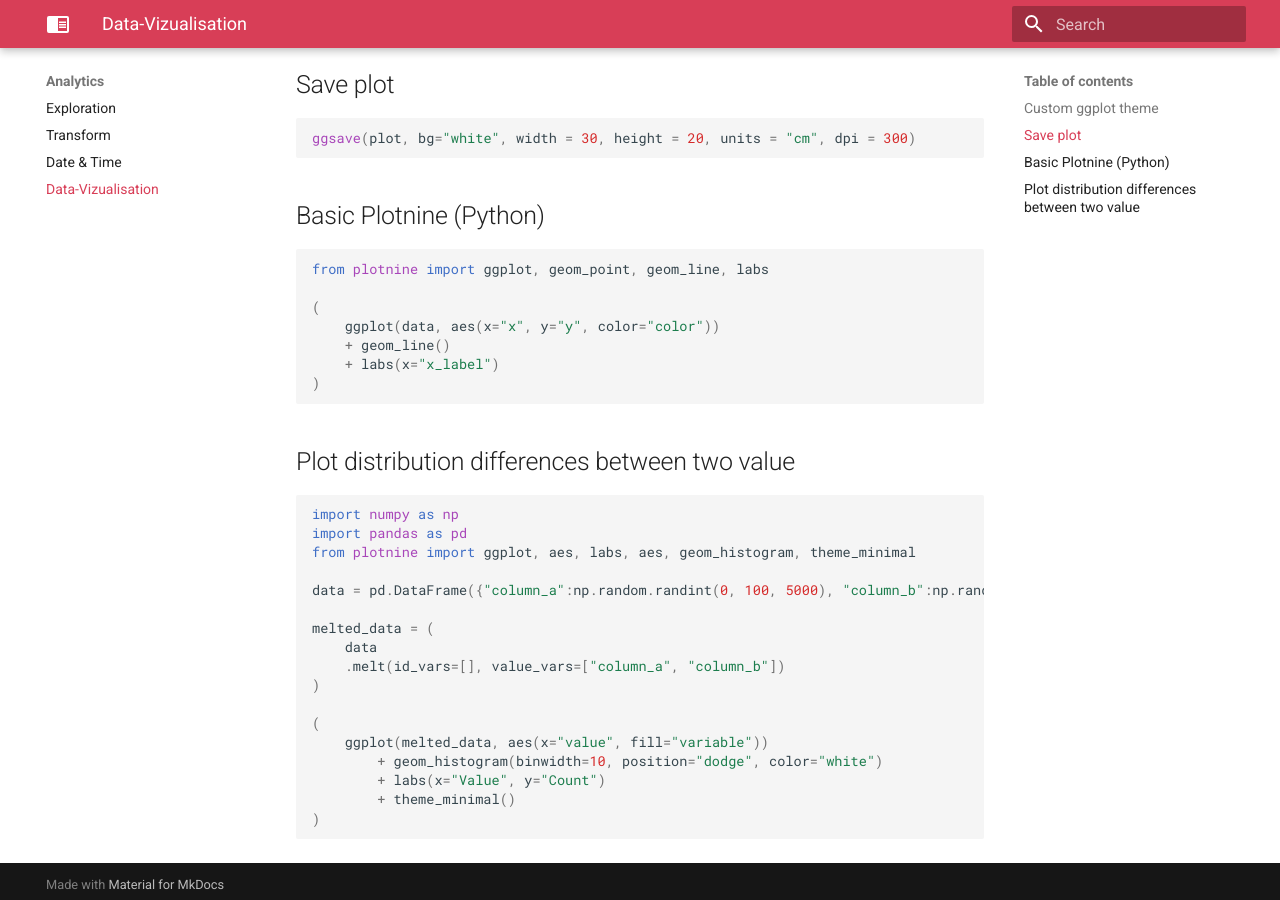
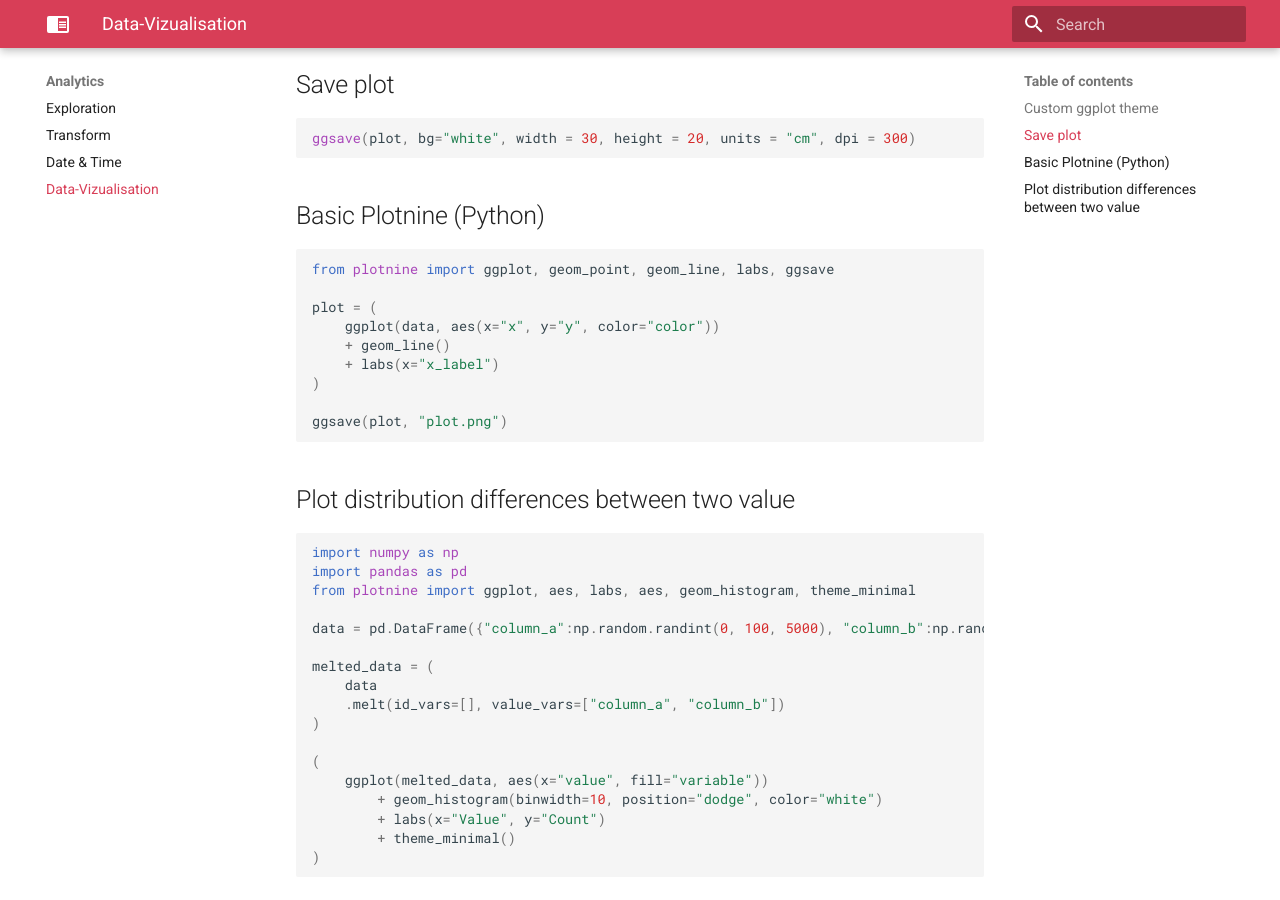
Before and after one commit to Ben8t/boilerplate, an MkDocs documentation site: the page built from docs/analytics/04-data-vizualisation.md, in a window 1280 px wide and 900 px high, scrolled down 672 px. Built offline with MkDocs 1.6.1 and Material for MkDocs 9.7.7, drawn with Linux system fonts in a browser that asks for light colours.

Commit message:
[main] add ggsave in plotnine

````diff
--- a/docs/analytics/04-data-vizualisation.md
+++ b/docs/analytics/04-data-vizualisation.md
@@ -35,13 +35,15 @@ ggsave(plot, bg="white", width = 30, height = 20, units = "cm", dpi = 300)
 ## Basic Plotnine (Python)
 
 ```python
-from plotnine import ggplot, geom_point, geom_line, labs
+from plotnine import ggplot, geom_point, geom_line, labs, ggsave
 
-(
+plot = (
     ggplot(data, aes(x="x", y="y", color="color"))
     + geom_line()
     + labs(x="x_label")
 )
+
+ggsave(plot, "plot.png")
 ```
 
 ## Plot distribution differences between two value
````
